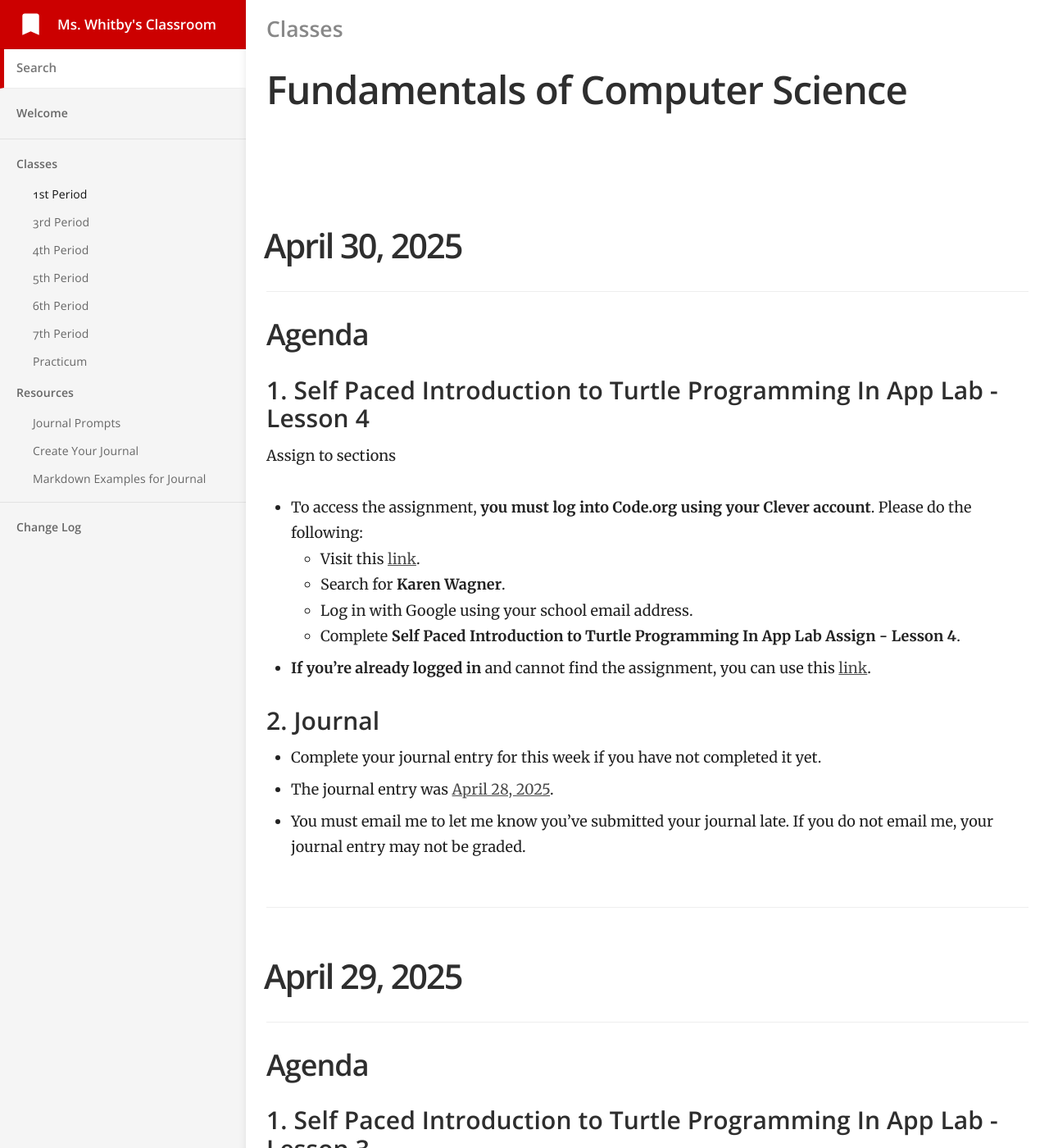
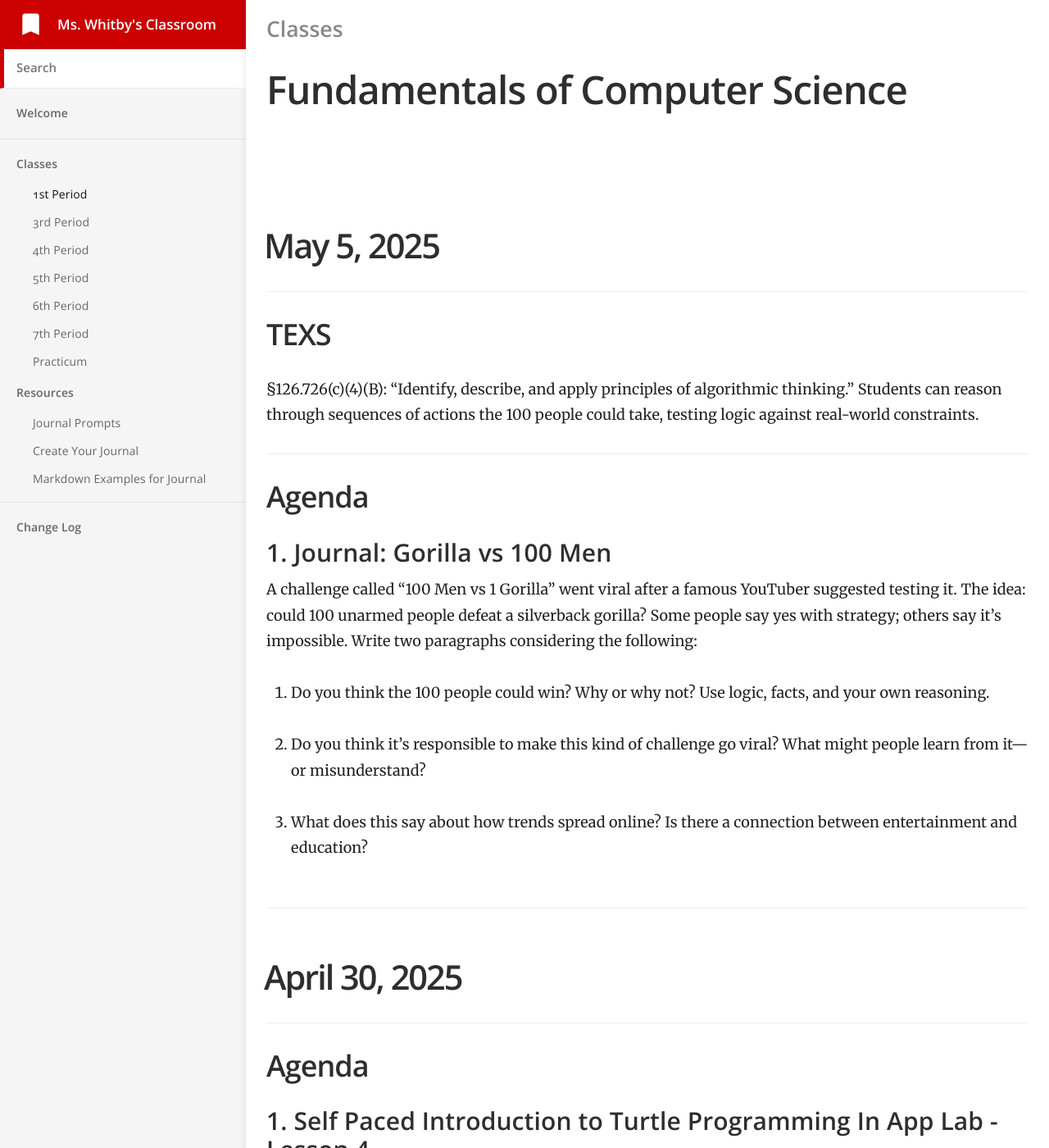
Before and after one commit to mswhitby/classroom, a Jekyll site: the page built from _docs/classes/1st.md, in a window 1280 px wide and 1400 px high. Shown: the whole window at 82% size. Built offline with Jekyll 4.4.1, drawn with Linux system fonts in a browser that asks for light colours.

Commit message:
Updated lessons

```diff
--- a/_docs/classes/1st.md
+++ b/_docs/classes/1st.md
@@ -4,6 +4,54 @@ subtitle: Fundamentals of Computer Science
 category: Classes
 order: 1
 ---
+
+
+# May 5, 2025
+
+<!-- Objective (ABCD Format):
+
+Students will analyze viral media trends and construct a C.E.R. argument evaluating the “100 Men vs Gorilla” challenge, considering logical reasoning and ethical implications. -->
+
+
+## TEXS
+
+<!-- Fundamentals of CS –  -->
+
+§126.726(c)(4)(B): “Identify, describe, and apply principles of algorithmic thinking.” Students can reason through sequences of actions the 100 people could take, testing logic against real-world constraints.
+
+<!-- Computer Science I – TEKS §126.747(c)(3)(B): “Discuss the social and ethical implications of computing.”
+→ This prompt encourages exploration of digital trends, ethics, and human behavior.
+Practicum – TEKS §130.280(c)(5)(C): “Apply ethical decision making and understand implications of emerging trends in technology.”
+→ Students can reflect on whether content like this is responsible or educational.
+Any Course – Writing Across Content (Lead4ward): Use of C.E.R. (Claim, Evidence, Reasoning)
+→ Ask students to structure their journal with a clear claim, supporting evidence, and logical reasoning. -->
+
+
+<!-- TEKS:
+
+• Fundamentals: §126.726(c)(4)(B) – Algorithmic thinking
+
+• CS I: §126.747(c)(3)(B) – Social and ethical implications
+
+• Practicum: §130.280(c)(5)(C) – Emerging trends and ethics
+
+• Writing Across Content: C.E.R. argumentation -->
+
+
+## Agenda
+
+### 1. Journal: Gorilla vs 100 Men
+
+
+A challenge called “100 Men vs 1 Gorilla” went viral after a famous YouTuber suggested testing it. The idea: could 100 unarmed people defeat a silverback gorilla? Some people say yes with strategy; others say it’s impossible. Write two paragraphs considering the following:
+
+1. Do you think the 100 people could win? Why or why not? Use logic, facts, and your own reasoning.
+
+2. Do you think it’s responsible to make this kind of challenge go viral? What might people learn from it—or misunderstand?
+
+3. What does this say about how trends spread online? Is there a connection between entertainment and education?
+
+----
 
 # April 30, 2025
 
```
